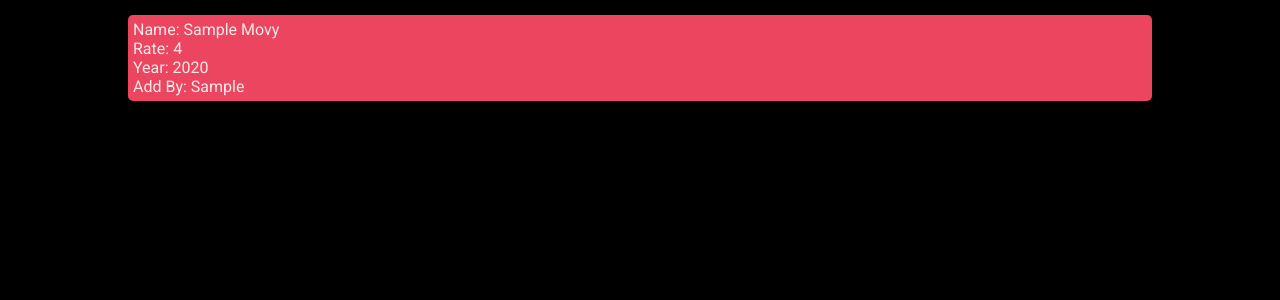
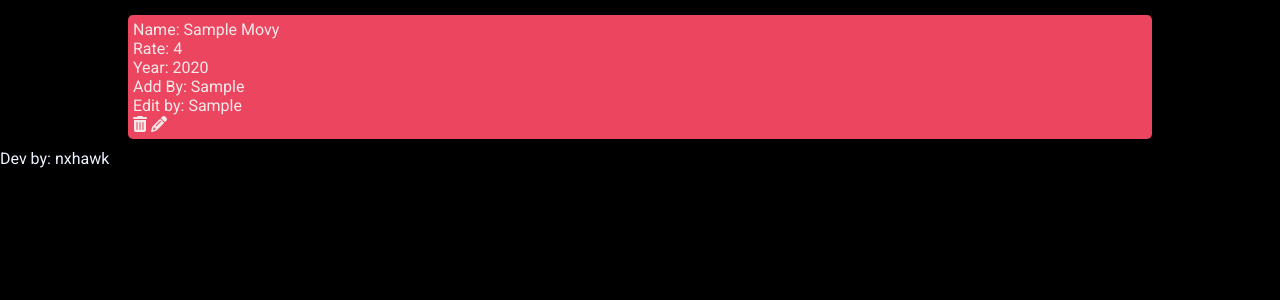
Before and after one commit to nxhawk/Flask-simple, a Flask app: template templates/index.html in a window 1280 px wide. Shown: the part 85-385 px from the top of the page. Run offline with Flask 2, Linux system fonts and the light colour scheme; the template is opened without the code that fills it: most values are stand-ins (such as "Sample title", 1, 10 or a date in 2020); some libraries are stand-ins or nearby versions.

Commit message:
edit and delelte icon and modal edit views

```diff
--- a/templates/index.html
+++ b/templates/index.html
@@ -11,6 +11,13 @@
       href="https://fonts.googleapis.com/css2?family=Roboto:wght@300;400;500;700;900&display=swap"
       rel="stylesheet"
     />
+    <link
+      rel="stylesheet"
+      href="https://cdnjs.cloudflare.com/ajax/libs/font-awesome/6.3.0/css/all.min.css"
+      integrity="sha512-SzlrxWUlpfuzQ+pcUCosxcglQRNAq/DZjVsC0lE40xsADsfeQoEypE+enwcOiGjk/bSuGGKHEyjSoQ1zVisanQ=="
+      crossorigin="anonymous"
+      referrerpolicy="no-referrer"
+    />
     <title>Home Page</title>
   </head>
   <body>
@@ -21,12 +28,22 @@
     <div class="container">
       {% for i in range(movies|length)%}
       <div class="movie" data-id="{{i}}">
-        <div class="name">Name: {{movies[i].name}}</div>
-        <div class="rate">Rate: {{movies[i].rate}}</div>
-        <div class="year">Year: {{movies[i].year}}</div>
-        <div class="add">Add by: {{movies[i].userAdd}}</div>
+        <div class="col1">
+          <div class="name">Name: <span>{{movies[i].name}}</span></div>
+          <div class="rate">Rate: <span>{{movies[i].rate}}</span></div>
+          <div class="year">Year: <span>{{movies[i].year}}</span></div>
+          <div class="add">Add by: <span>{{movies[i].userAdd}}</span></div>
+          <div class="editL">Edit by: <span>{{movies[i].editBy}}</span></div>
+        </div>
+        <div class="col2">
+          <i class="fas fa-trash-alt del"></i>
+          <i class="fas fa-pencil-alt edit"></i>
+        </div>
       </div>
-      {% endfor %}
+      {% endfor %} {% if movies|length < 1 %}
+      <div class="note">Hiện tại không có bộ nào, hãy thêm mới</div>
+      {% endif %}
+      <div class="dev">Dev by: nxhawk</div>
     </div>
 
     <button id="logout">Logout</button>
```
